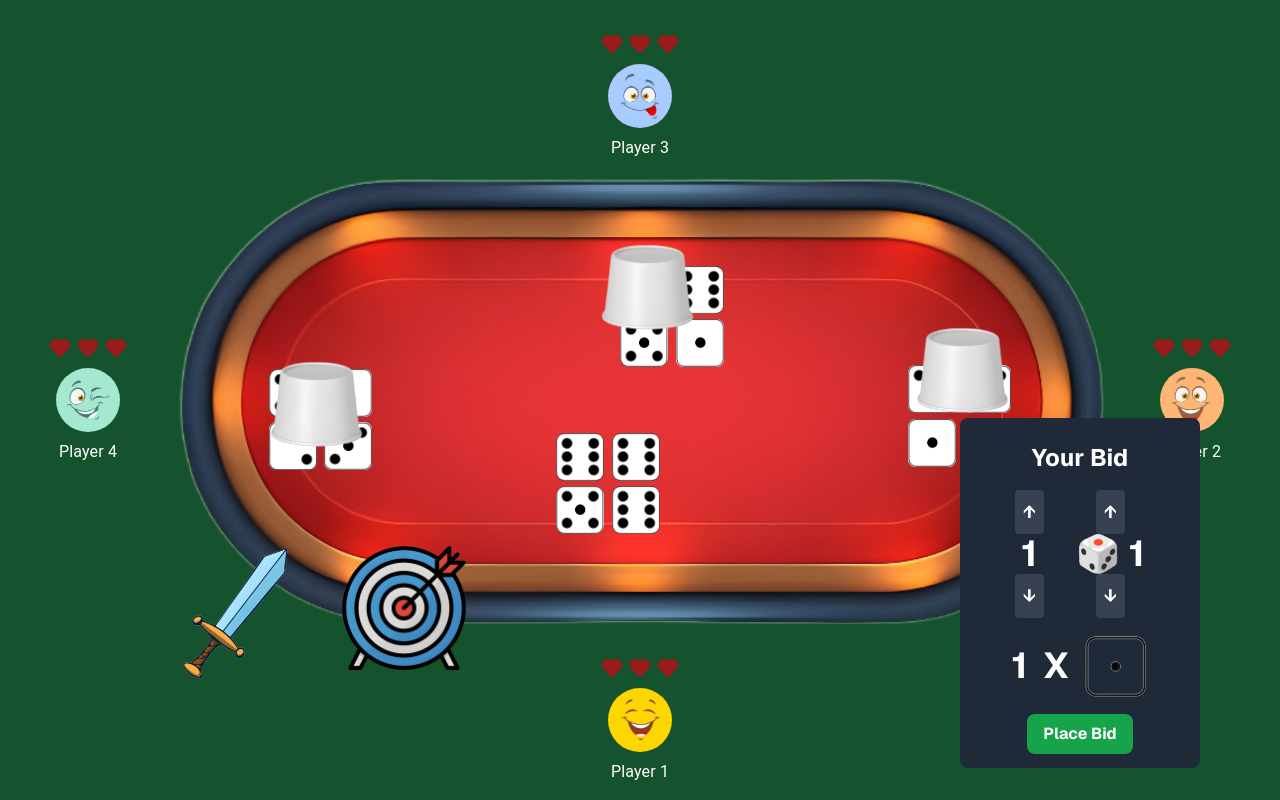
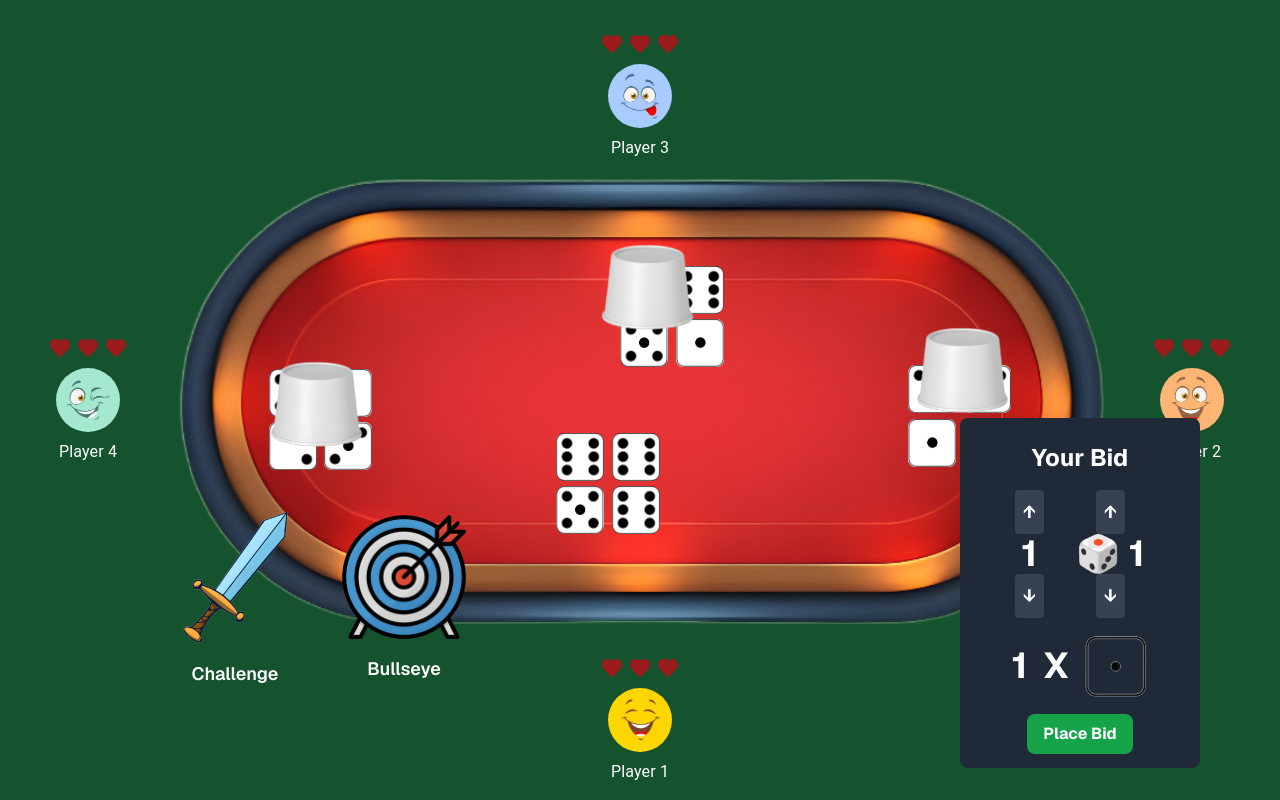
Before and after one commit to rakenduste-programmeerimine-2024/perudo-palace, a Next.js app: page /gamepage in a window 1280 px wide. Both pictures are taken after a click on the button "START GAME". Built offline with nearby package versions, Linux system fonts and the light colour scheme.

Commit message:
add text
nuppude alla lisatud tekst

```diff
--- a/components/pages/gamepage.tsx
+++ b/components/pages/gamepage.tsx
@@ -229,8 +229,9 @@ const GamePage: React.FC = () => {
         </button>
         </div>
         {/* Sword ja Arrow nupud */}
-        <div className="absolute bottom-[7rem] left-[10rem] space-x-6 flex">
-        {/* Sword ikoon */}
+        <div className="absolute bottom-[7rem] left-[10rem] flex space-x-6 items-center">
+          {/* Sword nupp ja tekst */}
+          <div className="flex flex-col items-center">
             <IconButton
               color="primary"
               sx={{
@@ -252,8 +253,11 @@ const GamePage: React.FC = () => {
                 }}
               />
             </IconButton>
+            <span className="text-white text-lg font-semibold mt-2">Challenge</span>
+          </div>
 
-            {/* Arrow ikoon */}
+          {/* Arrow nupp ja tekst */}
+          <div className="flex flex-col items-center">
             <IconButton
               color="primary"
               sx={{
@@ -275,6 +279,8 @@ const GamePage: React.FC = () => {
                 }}
               />
             </IconButton>
+            <span className="text-white text-lg font-semibold mt-2">Bullseye</span>
+          </div>
         </div>
         </>
       )}
```
Lines whose indentation alone changed are shown as unchanged.
